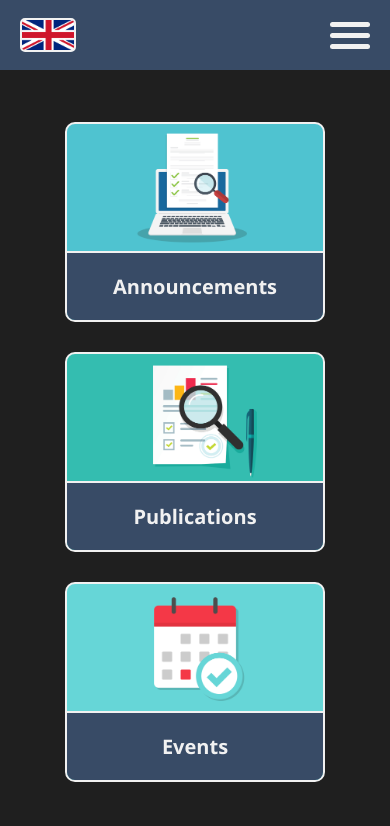
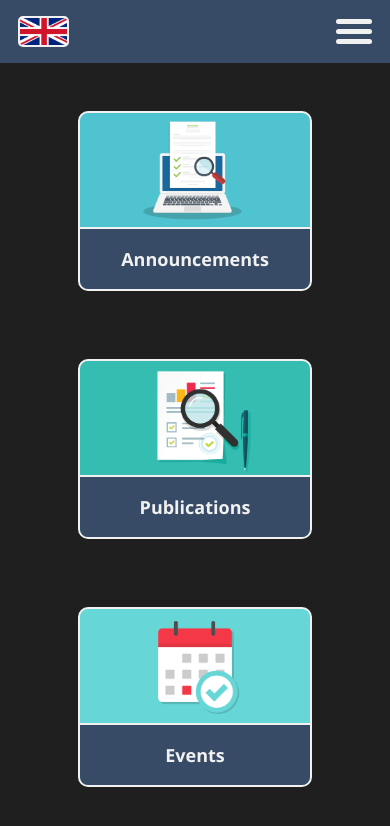
Before and after one commit to HakimMalkawi/MTG-News-Web, a React (Create React App) app: page / in a window 390 px wide. Shown: the top 826 px of the page. Built offline with nearby package versions, Linux system fonts and the light colour scheme.

Commit message:
Optimizing Responsiveness

```diff
--- a/src/components/App.jsx
+++ b/src/components/App.jsx
@@ -5,8 +5,8 @@ import Home from "./Home"
 import AllPosts from "./AllPosts"
 import SinglePost from "./SinglePost"
 import PreLoader from "./PreLoader"
+import "../styles/color-scheme.css"
 import "../styles/app.css"
-import "../styles/color-scheme.css"
 
 const App = () => {
     const [toggleMenu, setToggleMenu] = useState(false)
--- a/src/styles/all-posts.css
+++ b/src/styles/all-posts.css
@@ -1,9 +1,9 @@
 .all-posts {
     max-width: 600px;
     display: grid;
-    grid-template: auto / repeat(auto-fit, minmax(300px, 500px));
+    grid-template: auto / 15.5rem;
     grid-gap: 3rem;
-    padding: 5rem 3rem 5rem 3rem;
+    padding: 6rem 3rem 5rem 3rem;
     padding-inline: 2rem;
     justify-content: center; }
 
@@ -12,7 +12,7 @@
 .post-container {
     cursor: pointer;
     display: grid;
-    grid-template: min-content auto / auto;
+    grid-template: 15rem auto / 15.5rem;
     grid-template-areas:
         "image"
         "title";
@@ -25,7 +25,7 @@
 .post-image {
     grid-area: image;
     object-fit: cover;
-    height: 310px; }
+    height: 15.5rem; }
 
 .post-title {
     grid-area: title;
--- a/src/styles/app.css
+++ b/src/styles/app.css
@@ -16,11 +16,12 @@ body { overflow-x: hidden; }
 
 .app {
   display: grid;
-  min-height: 100vh;  }
+  min-height: 100vh; }
 
 .app > * {
   grid-row: 1;
-  grid-column: 1; }
+  grid-column: 1;
+  max-width: 550px; }
 
 h1 {
   font-size: 1.15rem !important;
@@ -45,3 +46,18 @@ img {
   object-fit: contain; }
 
 img[alt] { color: transparent !important; }
+
+@media (max-width: 390px) { :root { font-size: 18px; } }
+@media (max-width: 355px) { :root { font-size: 17px; } }
+@media (max-width: 340px) { :root { font-size: 16px; } }
+@media (max-width: 320px) { :root { font-size: 15px; } }
+@media (max-width: 300px) { :root { font-size: 14px; } }
+@media (max-width: 280px) { :root { font-size: 13px; } }
+@media (max-width: 260px) { :root { font-size: 12px; } }
+@media (max-width: 250px) { :root { font-size: 11px; } }
+@media (max-width: 230px) { :root { font-size: 10px; } }
+@media (max-width: 210px) { :root { font-size: 9px; } }
+@media (max-width: 190px) { :root { font-size: 8px; } }
+@media (max-width: 170px) { :root { font-size: 7px; } }
+@media (max-width: 150px) { :root { font-size: 6px; } }
+@media (max-width: 140px) { :root { font-size: 5px; } }
--- a/src/styles/home.css
+++ b/src/styles/home.css
@@ -1,12 +1,13 @@
 .home-container {
-    padding-top: 3rem;
+    padding: 5rem 0 2rem 0;
     display: grid;
-    place-items: center;
+    justify-items: center;
     min-height: 100vh; }
 
 .categories-container {
     display: grid;
-    grid-gap: 1.5rem; }
+    grid-gap: 1.5rem;
+    align-items: center; }
 
 .categories-container > div {
     cursor: pointer;
--- a/src/styles/settings.css
+++ b/src/styles/settings.css
@@ -8,7 +8,6 @@
 .settings-options {
     font-size: 2rem;
     text-align: center;
-    list-style: none;
-}
+    list-style: none; }
 
 .settings-options-color { }
```
